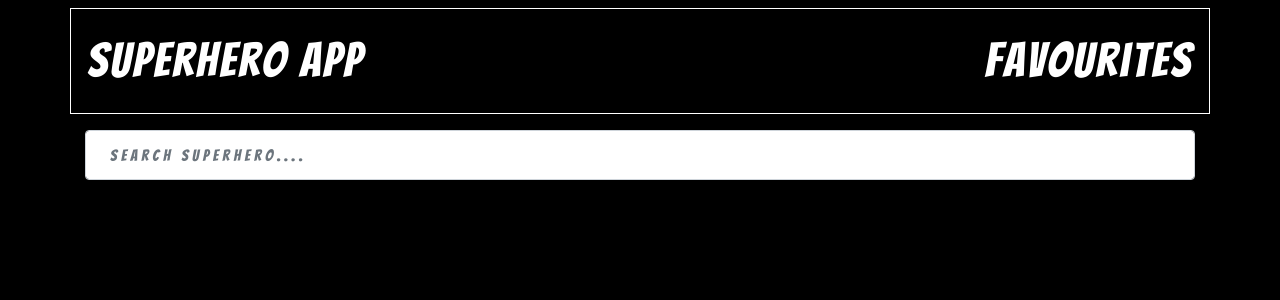
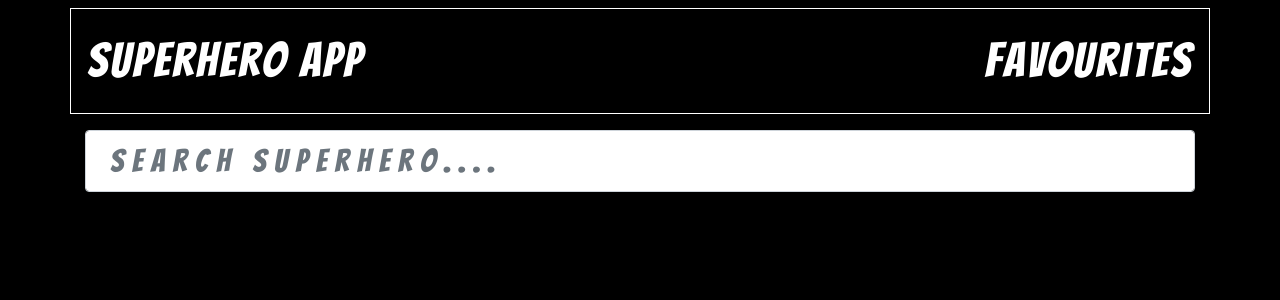
Before and after one commit to yubi00/superhero-app, a React (Create React App) app in the folder client/: page / in a window 1280 px wide. Shown: the top 300 px of the page. Built offline with nearby package versions, Linux system fonts and the light colour scheme.

Commit message:
db setup modified

```diff
--- a/client/src/components/Favourites/Favourites.js
+++ b/client/src/components/Favourites/Favourites.js
@@ -1,5 +1,6 @@
 import React from "react";
 import { useQuery } from "react-query";
+import { Container } from "reactstrap";
 import { fetchFavourites } from "../../api/api";
 import List from "../List/List";
 
@@ -9,8 +10,8 @@
     fetchFavourites
   );
 
-  if (isLoading) return <p>Loading...</p>;
-  if (isError) return <p>{error}</p>;
+  if (isLoading) return <Container className='h1'>Loading...</Container>;
+  if (isError) return <Container className='h1'>{error}</Container>;
 
   return (
     <div>
--- a/client/src/components/SearchItem/SearchInput/SearchInput.css
+++ b/client/src/components/SearchItem/SearchInput/SearchInput.css
@@ -1,8 +1,8 @@
 .search-input {
   letter-spacing: 0.25em;
-  font-size: 5rem;
   outline: none;
   border: none;
+  font-size: 2rem !important;
 }
 
 .search-input:focus,
--- a/client/src/components/SearchItem/SearchInput/SearchInput.js
+++ b/client/src/components/SearchItem/SearchInput/SearchInput.js
@@ -10,7 +10,7 @@
   return (
     <Container>
       <Input
-        className='p-4 h1 search-input'
+        className='p-4 search-input mb-2'
         type='text'
         placeholder='Search Superhero....'
         onChange={onChangeHandler}
```
Also changed, not shown: 1 other file (tests, documents, lock files or other folders).
